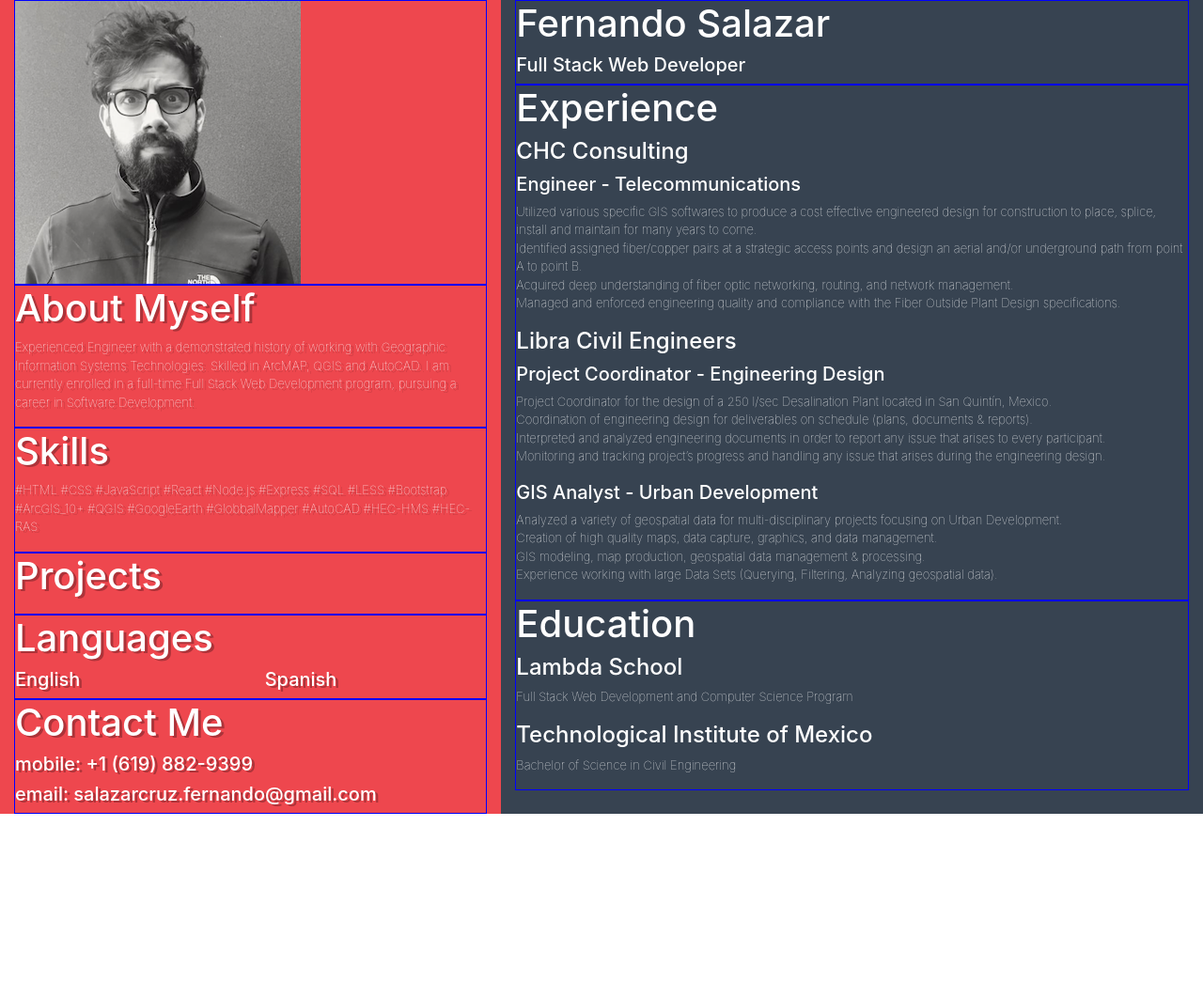
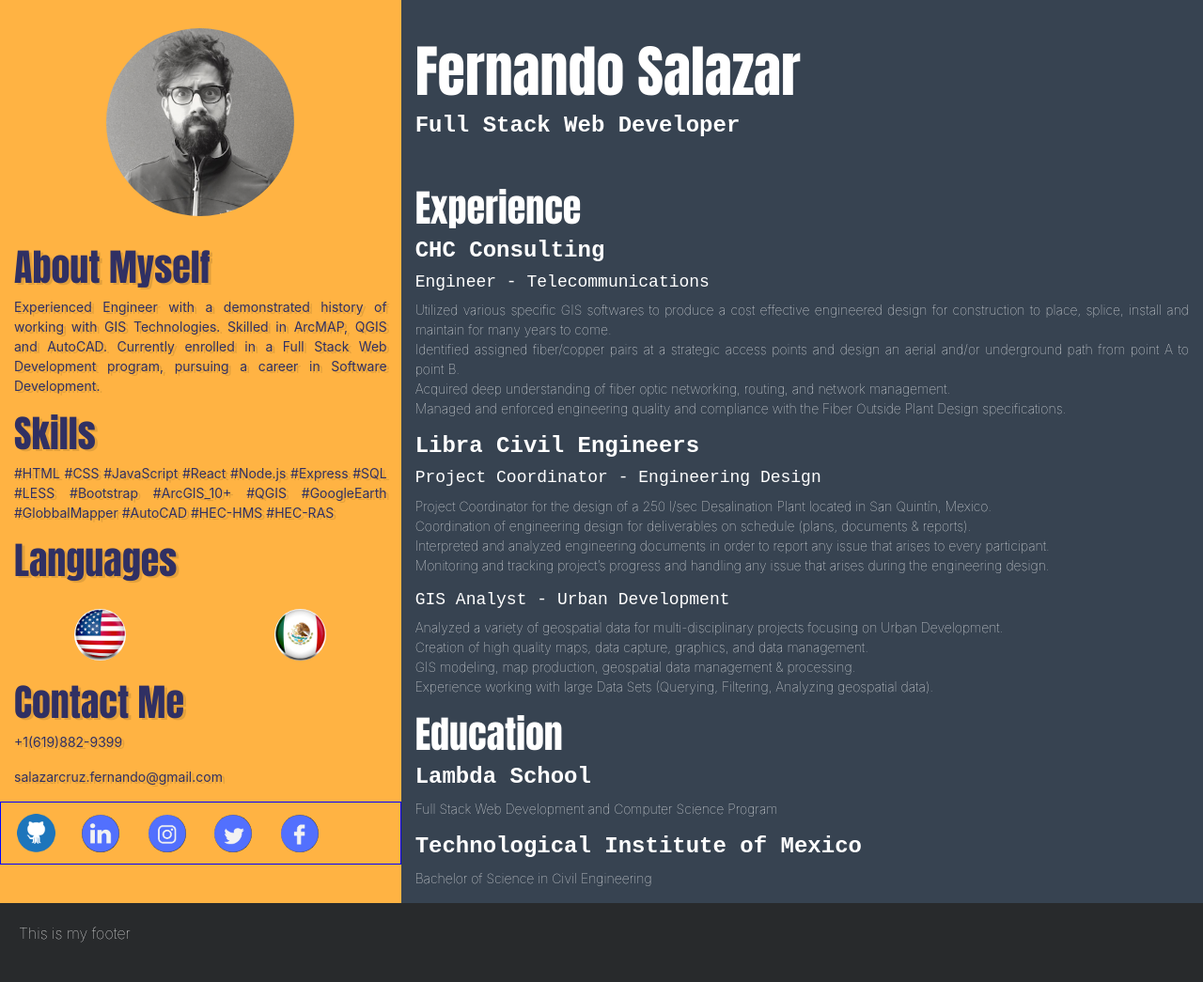
Before and after one commit to lfsalazarcruz/My-Resume, a plain HTML site: page index.html in a window 1280 px wide. Shown: the whole page at 94% size. Before the commit the page ends 866 px from the top, so only its background shows below. Drawn offline with Linux system fonts and the light colour scheme.

Commit message:
Added social icons and different styling.

```diff
--- a/index.html
+++ b/index.html
@@ -11,41 +11,64 @@
 </head>
 <body>
 	<div class="row container container-fluid">
-		<div class="col-5 left-container">
+		<div class="col-4 left-container">
+			<div class="left-flex-container">
 				<div class="image-container custom-container">
 					<img src="img/Screen Shot 2018-09-29 at 2.41.46 PM.png" class="my-image" alt="Responsive image" />
 				</div>
 				<div class="aboutme-container custom-container">
 					<h1>About Myself</h1>
-				<p>Experienced Engineer with a demonstrated history of working with Geographic Information Systems Technologies. Skilled in ArcMAP, QGIS and AutoCAD. I am currently enrolled in a full-time Full Stack Web Development program, pursuing a career in Software Development.</p>
+					<p><b>Experienced Engineer with a demonstrated history of working with GIS Technologies. Skilled in ArcMAP, QGIS and AutoCAD. Currently enrolled in a Full Stack Web Development program, pursuing a career in Software Development.</b></p>
 				</div>
 				<div class="skills-container custom-container">
 					<h1>Skills</h1>
-				<p>#HTML #CSS #JavaScript #React #Node.js #Express #SQL #LESS #Bootstrap
-						#ArcGIS_10+ #QGIS #GoogleEarth #GlobbalMapper #AutoCAD #HEC-HMS #HEC-RAS</p>
+					<p><b>#HTML #CSS #JavaScript #React #Node.js #Express #SQL #LESS #Bootstrap
+							#ArcGIS_10+ #QGIS #GoogleEarth #GlobbalMapper #AutoCAD #HEC-HMS #HEC-RAS</b></p>
 				</div>
-			<div class="projects-container custom-container">
+				<!-- <div class="projects-container custom-container">
 					<h1>Projects</h1>
-				<p></p>
+					<a href="https://stoic-dijkstra-f155b3.netlify.com/"><h5>React Notes</h5></a>
+				</div> -->
+				<div class="custom-container">
+					<h1>Languages</h1>
+					<div class="row languages-container">
+						<div class="language-container">
+							<img src="img/us_icon.png" class="flag-icon"/>
 						</div>
-			<div class="languages-container custom-container">
-				<h1>Languages</h1>
-				<div class="row">
-					<div class="col-6"><h5>English</h5></div>
-					<div class="col-6"><h5>Spanish</h5></div>
+						<div class="language-container">
+							<img src="img/mx_icon.png" class="flag-icon"/>
+						</div>
 					</div>
 				</div>
 				<div class="contact-container custom-container">
 					<h1>Contact Me</h1>
-				<h5>mobile: +1 (619) 882-9399</h5>
-				<h5>email: salazarcruz.fernando@gmail.com</h5>
+					<p><b>+1(619)882-9399</b></p>
+					<p><b>salazarcruz.fernando@gmail.com</b></p>
+				</div>
+				<div class="row social-icons-container custom-container">
+					<div class="col-2">
+						<img src="img/socialicons/github.png" class="social-icon github-icon"/>
+					</div>
+					<div class="col-2">
+						<img src="img/socialicons/linkedin.png" class="social-icon"/>
+					</div>
+					<div class="col-2">
+							<img src="img/socialicons/instagram.png" class="social-icon"/>
+					</div>
+					<div class="col-2">
+							<img src="img/socialicons/twitter.png" class="social-icon"/>
+					</div>
+					<div class="col-2">
+							<img src="img/socialicons/facebook.png" class="social-icon"/>
+					</div>
+				</div>
 			</div>
 		</div> <!-- this is the end of the left container -->
 
-		<div class="col-7 right-container">
-			<div class="custom-container">
-				<h1>Fernando Salazar</h1>
-				<h5>Full Stack Web Developer</h5>
+		<div class="col-8 right-container">
+			<div class="custom-container name-container">
+				<h1 class="my-name">Fernando Salazar</h1>
+				<h4>Full Stack Web Developer</h4>
 			</div>
 			<div class="custom-container">
 				<h1>Experience</h1>
@@ -100,6 +123,10 @@
 		</div><!-- this is the end of the right container -->
 	</div>
 
+	<div class="footer-container row">
+		<div>This is my footer</div>
+	</div><!--Footer-->
+
 
 	<script src="js/jquery-3.3.1.min.js"></script>
 	<script src="js/bootstrap.bundle.min.js"></script>
--- a/less/home.less
+++ b/less/home.less
@@ -1,25 +1,108 @@
+h1 {
+    font-family: Impact, Haettenschweiler, 'Arial Narrow Bold', sans-serif;
+}
+
+h4 {
+    font-family: 'Courier New', Courier, monospace;
+    font-weight: bold;
+}
+
+h5 {
+	font-family: 'Courier New', Courier, monospace;
+	font-size: 18px;
+}
+
 .container {
     max-width: 100%;
     margin: 0;
     padding: 0;
     color: white;
     font-weight: lighter;
-    font-size: 13px;
+    font-size: 14px;
+    text-align: justify;
 
     .left-container {
-        background-color: #EE474E;
-        text-shadow: 3px 2px rgb(172, 51, 57);
+		background-color: #FFB343;
+		color: rgb(48, 48, 99);
+        text-shadow: 3px 2px rgb(226, 160, 60);
 
-        .custom-container {
-            border: 1px solid blue
-        }
+        .image-container {
+            // border: 1px solid blue;
+            display: flex;
+            justify-content: center;
+            padding: 30px 20px;
+
+            .my-image {
+                border-radius: 500px;
+                width: 200px;
+                height: 200px;
+            }
+		}
+
+		.language-container {
+			// border: 1px solid blue;
+			width: 50%;
+			padding: 20px;
+			display: flex;
+			flex-wrap: wrap;
+			justify-content: space-around;
+			align-items: center;
+
+			.flag-icon {
+				border-radius: 500px;
+				width: 55px;
+				height: 55px;
+			}
+
+			.flag-icon:hover {
+				width: 70px;
+				height: 70px;
+				box-shadow: 5px 5px 15px black;
+
+			}
+
+			h5 {
+				// border: 1px solid blue;
+				margin: 0;
+			}
+		}
+
+		.social-icons-container {
+			padding: 10px 0;
+			border: 1px solid blue;
+			display: flex;
+			align-items: center;
+
+			.social-icon {
+				width: 40px;
+				height: 40px;
+				border-radius: 500px;
+			}
+
+			.github-icon {
+				width: 45px;
+				height: 45px;
+			}
+		}
     }
 
     .right-container {
-        background-color: #374351;
+		background-color: #374351;
 
-        .custom-container {
-            border: 1px solid blue
-        }
+		.name-container {
+			padding: 40px 0;
+
+			.my-name {
+				font-size: 60px;
+			}
+		}
     }
 }
+
+.footer-container {
+    color: white;
+    font-weight: lighter;
+    background-color: #282a2c;
+    padding: 20px 20px 40px;
+    margin: 0;
+}
```
Also changed, not shown: css/index.css, img/mx_icon.png (added), img/socialicons/facebook.png (added), img/socialicons/github.png (added), img/socialicons/instagram.png (added), img/socialicons/linkedin.png (added), img/socialicons/twitter.png (added), img/us_icon.png (added), 1 other file. Lines whose indentation alone changed are shown as unchanged.
